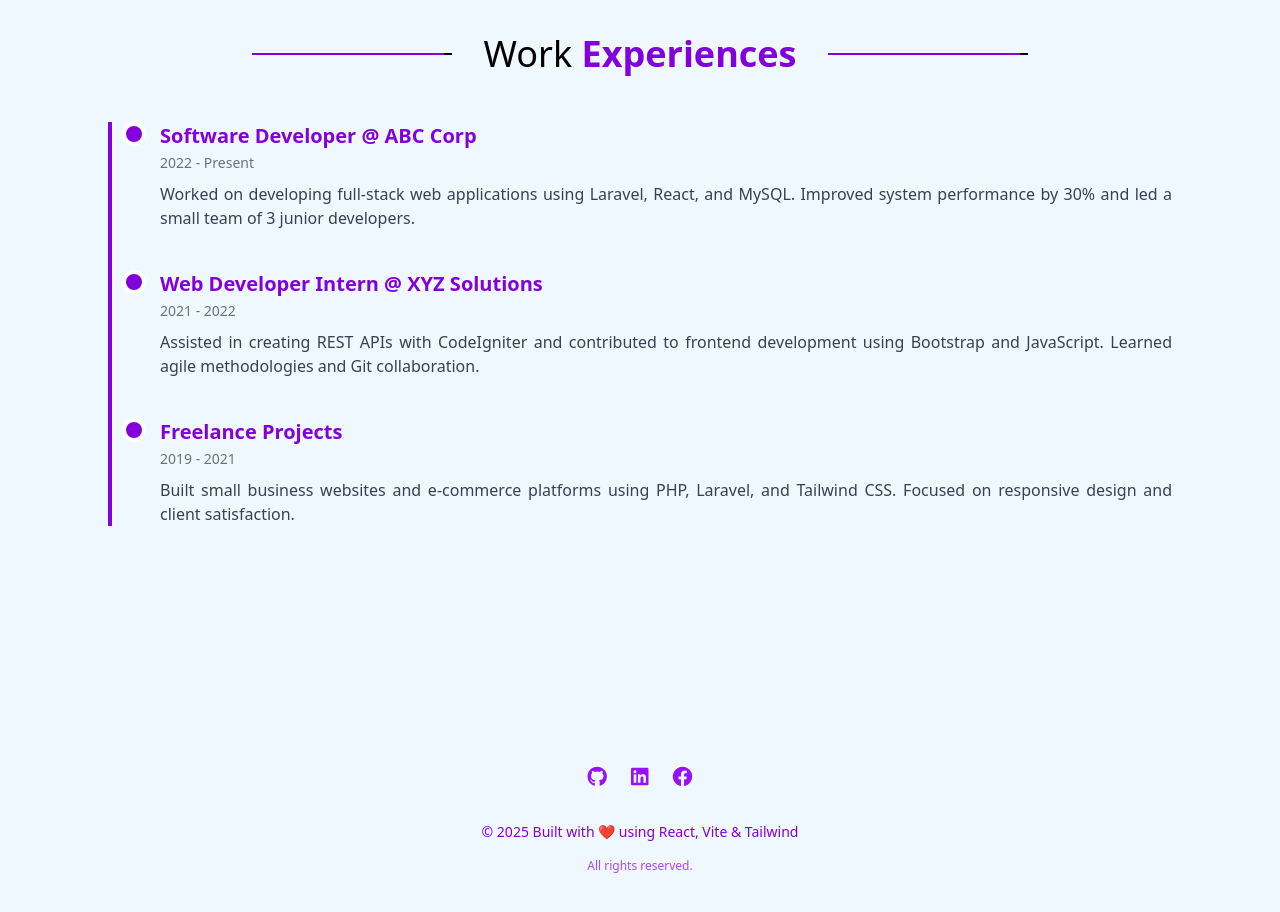
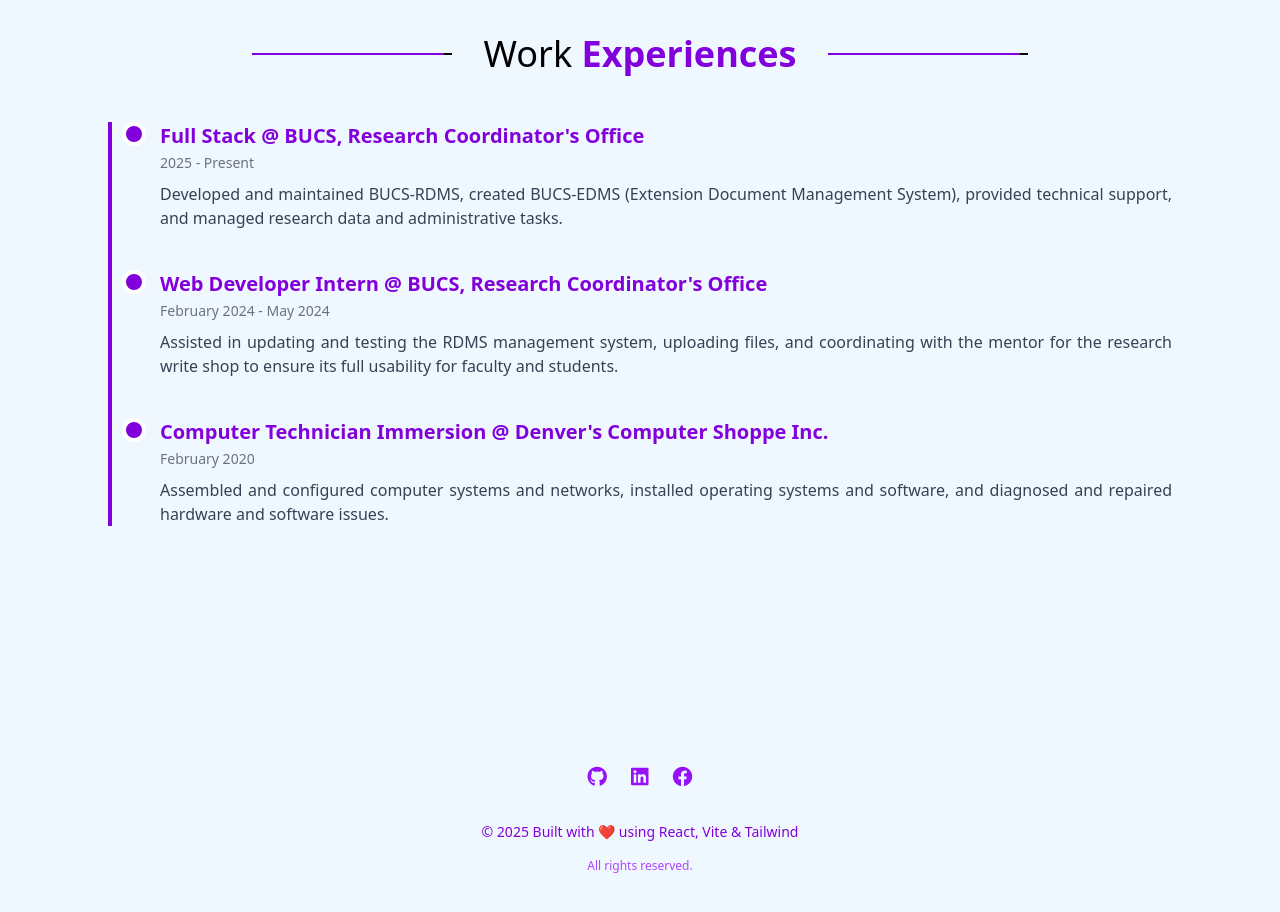
Before and after one commit to johnotilla09/portfolio, a React (Vite) app: page /Home in a window 1280 px wide. Shown: the part 3020-3932 px from the top of the page. Built offline with nearby package versions, Linux system fonts and the light colour scheme.

Commit message:
Portfolio | Update the work experiences

```diff
--- a/src/layout/Home.jsx
+++ b/src/layout/Home.jsx
@@ -310,17 +310,18 @@ const Home = () => {
                                 <div className="mb-10 ml-6">
                                     <div className="absolute w-6 h-6 bg-purple-700 rounded-full -left-[14px] border-4 border-white"></div>
                                     <h3 className="text-xl font-bold text-purple-700">
-                                        Software Developer @ ABC Corp
+                                        Full Stack @ BUCS, Research
+                                        Coordinator's Office
                                     </h3>
                                     <span className="text-sm text-gray-500">
-                                        2022 - Present
+                                        2025 - Present
                                     </span>
                                     <p className="mt-2 text-gray-700 text-justify">
-                                        Worked on developing full-stack web
-                                        applications using Laravel, React, and
-                                        MySQL. Improved system performance by
-                                        30% and led a small team of 3 junior
-                                        developers.
+                                        Developed and maintained BUCS-RDMS,
+                                        created BUCS-EDMS (Extension Document
+                                        Management System), provided technical
+                                        support, and managed research data and
+                                        administrative tasks.
                                     </p>
                                 </div>
                             </AnimatedSection>
@@ -329,17 +330,18 @@ const Home = () => {
                                 <div className="mb-10 ml-6">
                                     <div className="absolute w-6 h-6 bg-purple-700 rounded-full -left-[14px] border-4 border-white"></div>
                                     <h3 className="text-xl font-bold text-purple-700">
-                                        Web Developer Intern @ XYZ Solutions
+                                        Web Developer Intern @ BUCS, Research
+                                        Coordinator's Office
                                     </h3>
                                     <span className="text-sm text-gray-500">
-                                        2021 - 2022
+                                        February 2024 - May 2024
                                     </span>
                                     <p className="mt-2 text-gray-700 text-justify">
-                                        Assisted in creating REST APIs with
-                                        CodeIgniter and contributed to frontend
-                                        development using Bootstrap and
-                                        JavaScript. Learned agile methodologies
-                                        and Git collaboration.
+                                        Assisted in updating and testing the
+                                        RDMS management system, uploading files,
+                                        and coordinating with the mentor for the
+                                        research write shop to ensure its full
+                                        usability for faculty and students.
                                     </p>
                                 </div>
                             </AnimatedSection>
@@ -348,16 +350,18 @@ const Home = () => {
                                 <div className="ml-6">
                                     <div className="absolute w-6 h-6 bg-purple-700 rounded-full -left-[14px] border-4 border-white"></div>
                                     <h3 className="text-xl font-bold text-purple-700">
-                                        Freelance Projects
+                                        Computer Technician Immersion @ Denver's
+                                        Computer Shoppe Inc.
                                     </h3>
                                     <span className="text-sm text-gray-500">
-                                        2019 - 2021
+                                        February 2020
                                     </span>
                                     <p className="mt-2 text-gray-700 text-justify">
-                                        Built small business websites and
-                                        e-commerce platforms using PHP, Laravel,
-                                        and Tailwind CSS. Focused on responsive
-                                        design and client satisfaction.
+                                        Assembled and configured computer
+                                        systems and networks, installed
+                                        operating systems and software, and
+                                        diagnosed and repaired hardware and
+                                        software issues.
                                     </p>
                                 </div>
                             </AnimatedSection>
```
